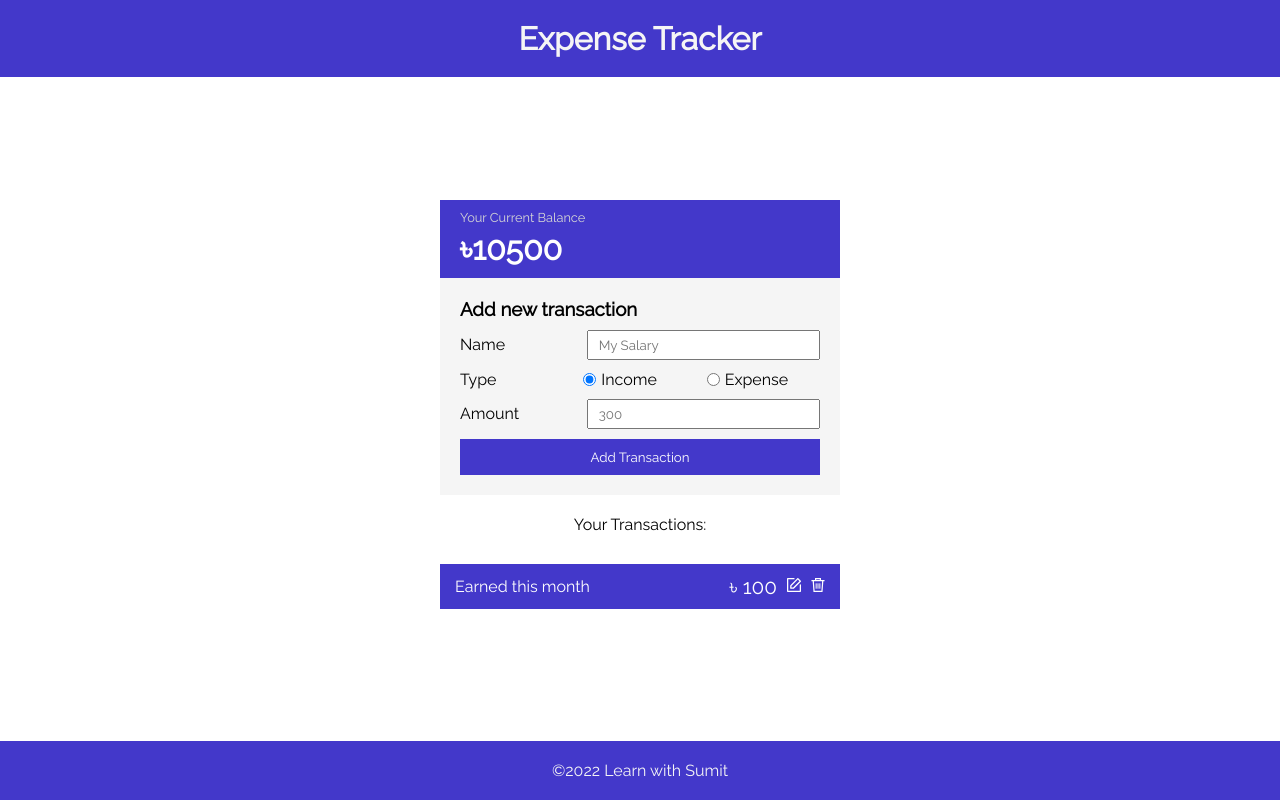
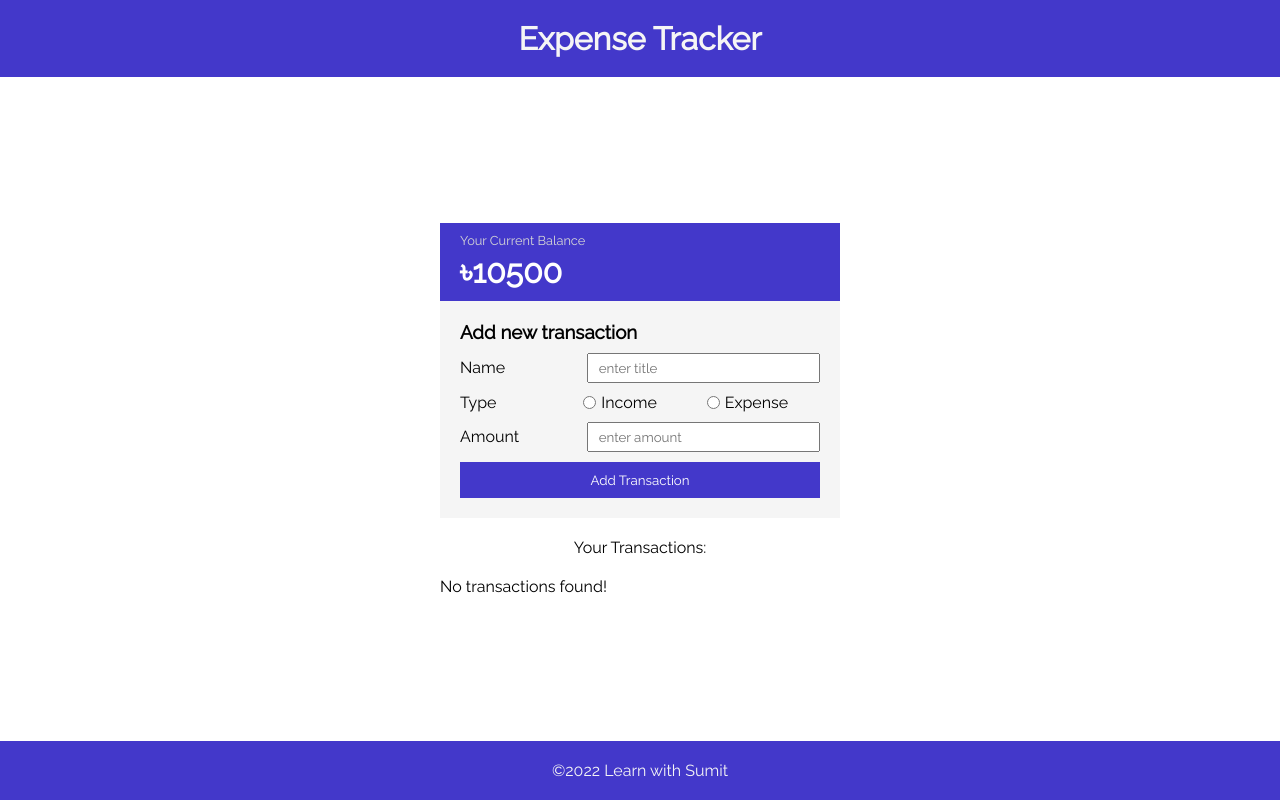
Before and after one commit to mahfuj890/Expense-tracker-react-redux, a React (Create React App) app: page / in a window 1280 px wide. Built offline with nearby package versions, Linux system fonts and the light colour scheme.

Commit message:
create and list

```diff
--- a/src/components/Form.js
+++ b/src/components/Form.js
@@ -1,49 +1,87 @@
+import { useState } from "react";
+import { createTransactions } from "../features/transaction/transactionSlice";
+import { useSelector,useDispatch } from "react-redux";
+
 export default function Form() {
+  const [name, setName] = useState("");
+  const [type, setType] = useState("");
+  const [amount, setAmount] = useState("");
+  const dispatch = useDispatch();
+  const { isLoading, isError } = useSelector((state) => state.transaction);
+
+  const handleCreate = (e) => {
+    e.preventDefault();
+    dispatch(
+      createTransactions({
+        name,
+        type,
+        amount: Number(amount),
+      })
+    );
+  };
   return (
     <div className="form">
       <h3>Add new transaction</h3>
 
+      <form onSubmit={handleCreate}>
         <div className="form-group">
-                <label for="transaction_name">Name</label>
+          <label>Name</label>
           <input
             type="text"
-                    name="transaction_name"
-                    placeholder="My Salary"
+            name="name"
+            required
+            placeholder="enter title"
+            value={name}
+            onChange={(e) => setName(e.target.value)}
           />
         </div>
 
         <div className="form-group radio">
-                <label for="transaction_type">Type</label>
+          <label>Type</label>
           <div className="radio_group">
             <input
+              required
               type="radio"
               value="income"
-                        name="transaction_type"
-                        checked
+              name="type"
+              checked={type === "income"}
+              onChange={(e) => setType("income")}
             />
-                    <label for="transaction_type">Income</label>
+            <label>Income</label>
           </div>
           <div className="radio_group">
             <input
               type="radio"
               value="expense"
-                        name="transaction_type"
+              name="type"
               placeholder="Expense"
+              checked={type === "expense"}
+              onChange={(e) => setType("expense")}
             />
-                    <label for="transaction_type">Expense</label>
+            <label>Expense</label>
           </div>
         </div>
 
         <div className="form-group">
-                <label for="transaction_amount">Amount</label>
+          <label>Amount</label>
           <input
             type="number"
-                    placeholder="300"
-                    name="transaction_amount"
+            required
+            placeholder="enter amount"
+            name="amount"
+            value={amount}
+            onChange={(e) => setAmount(e.target.value)}
           />
         </div>
 
-            <button className="btn">Add Transaction</button>
+        <button disabled={isLoading} className="btn" type="submit">
+          Add Transaction
+        </button>
+
+        {!isLoading && isError && (
+          <p className="error">There was an error occured</p>
+        )}
+      </form>
 
       <button className="btn cancel_edit">Cancel Edit</button>
     </div>
--- a/src/components/Transactions/Transaction.js
+++ b/src/components/Transactions/Transaction.js
@@ -1,12 +1,14 @@
 import deleteImage from "../../assets/images/delete.svg";
 import editImage from "../../assets/images/edit.svg";
 
-export default function Transaction() {
+export default function Transaction({ transaction }) {
+  const { name, amount, type } = transaction || {};
+
   return (
-        <li className="transaction income">
-            <p>Earned this month</p>
+    <li className={`transaction ${type}`}>
+      <p>{name}</p>
       <div className="right">
-                <p>৳ 100</p>
+        <p>৳ {amount}</p>
         <button className="link">
           <img alt="Edit" className="icon" src={editImage} />
         </button>
--- a/src/components/Transactions/Transactions.js
+++ b/src/components/Transactions/Transactions.js
@@ -1,14 +1,33 @@
 import Transaction from "./Transaction";
+import { useSelector } from "react-redux";
 
 export default function Transactions() {
+  const { transactions, isLoading, isError } = useSelector(
+    (state) => state.transaction
+  );
+
+  // decide what to render
+  let content = null;
+  if (isLoading) content = <p>Loading...</p>;
+
+  if (!isLoading && isError)
+    content = <p className="error">There was an error occured</p>;
+
+  if (!isLoading && !isError && transactions?.length > 0) {
+    content = transactions.map((transaction) => (
+      <Transaction key={transaction.id} transaction={transaction} />
+    ));
+  }
+
+  if (!isLoading && !isError && transactions?.length === 0) {
+    content = <p>No transactions found!</p>;
+  }
   return (
     <>
       <p className="second_heading">Your Transactions:</p>
 
       <div className="conatiner_of_list_of_transactions">
-                <ul>
-                    <Transaction />
-                </ul>
+        <ul>{content}</ul>
       </div>
     </>
   );
```
Also changed, not shown: 1 other file (tests, documents, lock files or other folders). Lines whose indentation alone changed are shown as unchanged.
